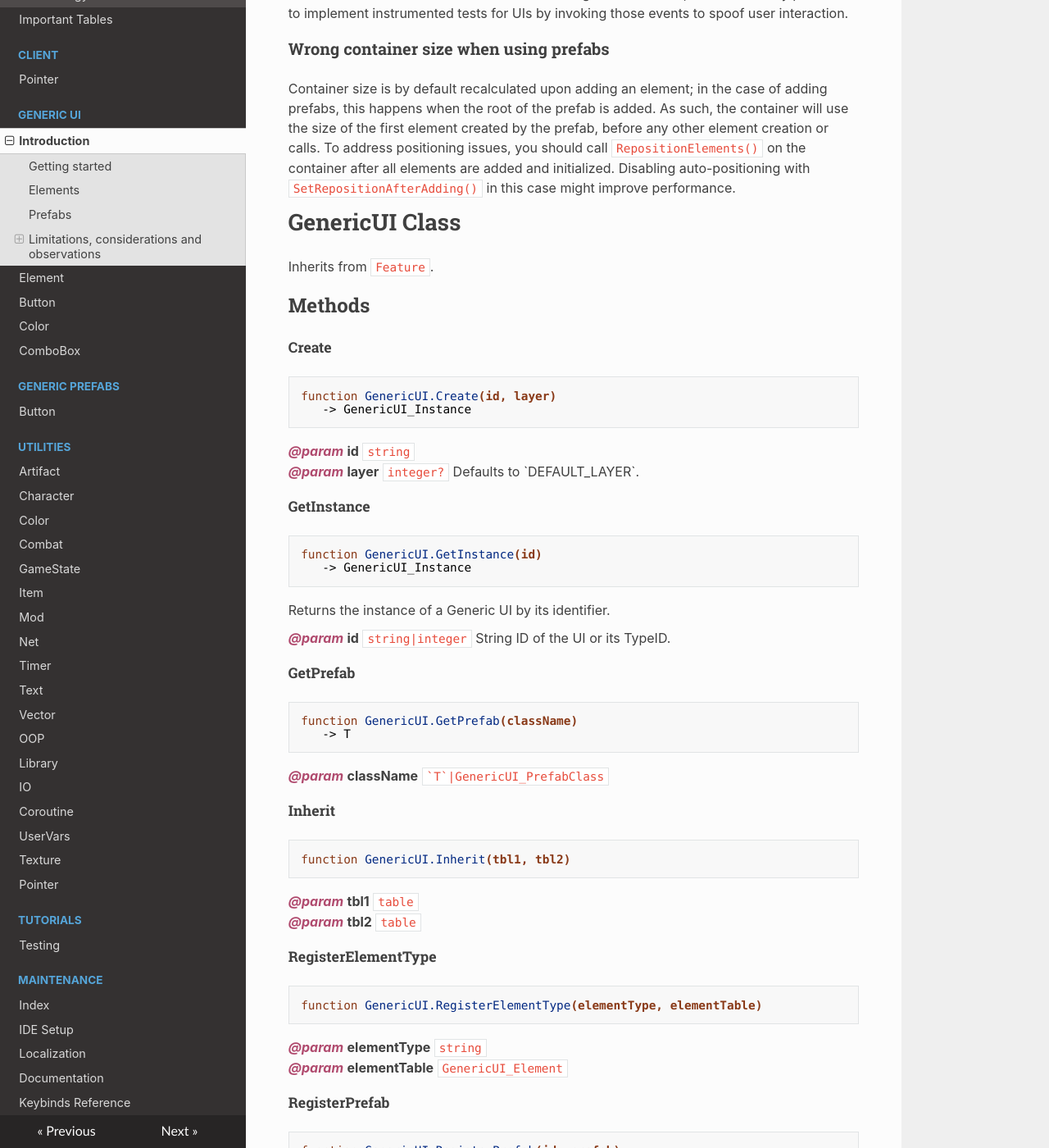
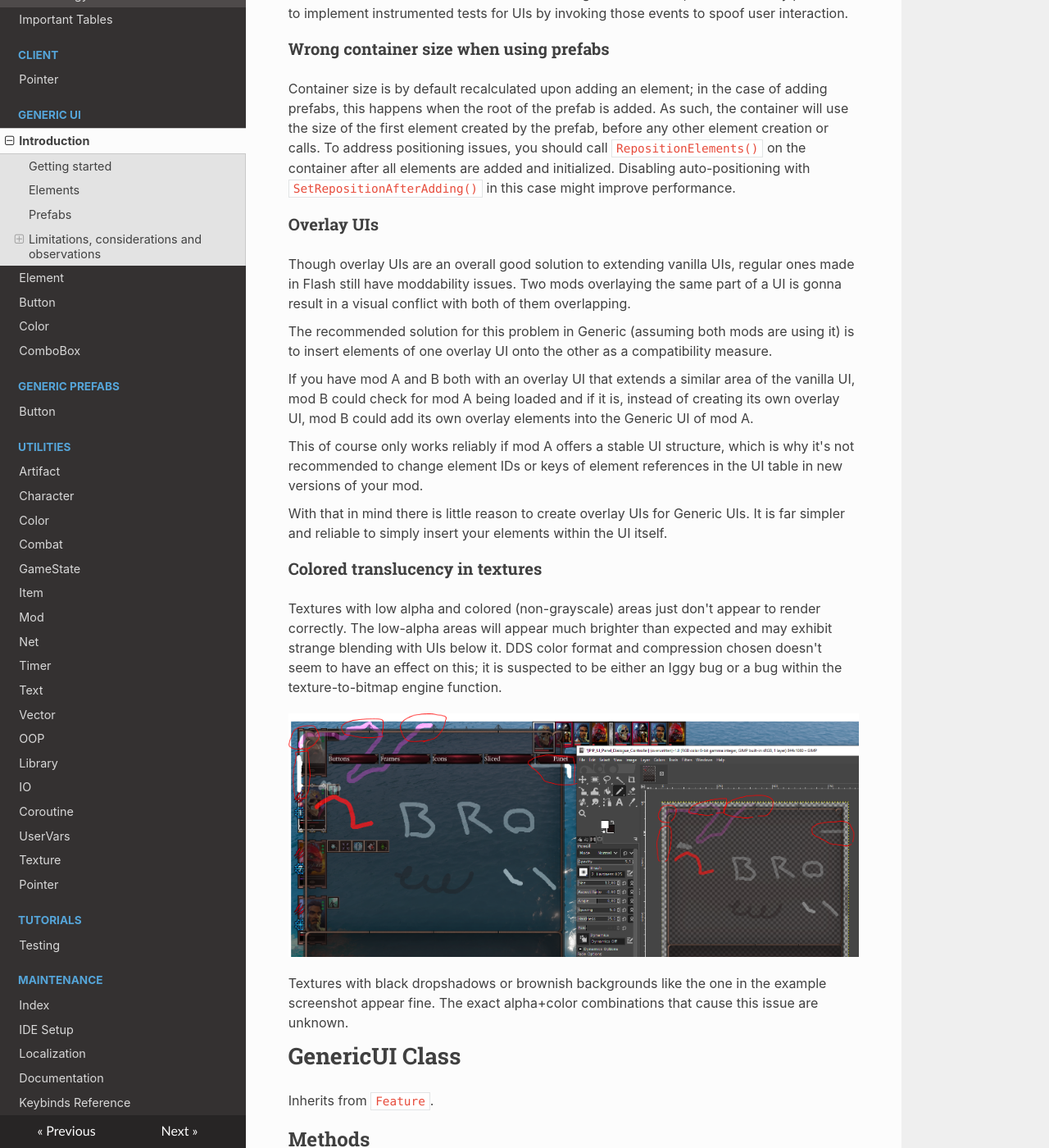
Before and after one commit to PinewoodPip/epip, an MkDocs documentation site: the page built from docs/Documentation/Client/UI/Generic/Introduction.md, in a window 1280 px wide and 1400 px high, scrolled down 5524 px. Shown: the whole window at 82% size. Built offline with MkDocs 1.6.1, drawn with Linux system fonts in a browser that asks for light colours; nearby versions of some CDN libraries.

Commit message:
Update Generic notes

```diff
--- a/docs/Documentation/Client/UI/Generic/Introduction.md
+++ b/docs/Documentation/Client/UI/Generic/Introduction.md
@@ -178,6 +178,24 @@ Since user interaction in Generic is driven through events in Lua, it's theoreti
 ### Wrong container size when using prefabs
 Container size is by default recalculated upon adding an element; in the case of adding prefabs, this happens when the root of the prefab is added. As such, the container will use the size of the first element created by the prefab, before any other element creation or calls. To address positioning issues, you should call `RepositionElements()` on the container after all elements are added and initialized. Disabling auto-positioning with `SetRepositionAfterAdding()` in this case might improve performance.
 
+### Overlay UIs
+Though overlay UIs are an overall good solution to extending vanilla UIs, regular ones made in Flash still have moddability issues. Two mods overlaying the same part of a UI is gonna result in a visual conflict with both of them overlapping.
+
+The recommended solution for this problem in Generic (assuming both mods are using it) is to insert elements of one overlay UI onto the other as a compatibility measure.
+
+If you have mod A and B both with an overlay UI that extends a similar area of the vanilla UI, mod B could check for mod A being loaded and if it is, instead of creating its own overlay UI, mod B could add its own overlay elements into the Generic UI of mod A.
+
+This of course only works reliably if mod A offers a stable UI structure, which is why it's not recommended to change element IDs or keys of element references in the UI table in new versions of your mod.
+
+With that in mind there is little reason to create overlay UIs for Generic UIs. It is far simpler and reliable to simply insert your elements within the UI itself.
+
+### Colored translucency in textures
+Textures with low alpha and colored (non-grayscale) areas just don't appear to render correctly. The low-alpha areas will appear much brighter than expected and may exhibit strange blending with UIs below it. DDS color format and compression chosen doesn't seem to have an effect on this; it is suspected to be either an Iggy bug or a bug within the texture-to-bitmap engine function.
+
+![Example of bugged translucency.](../../../../img/docs/generic/translucency.png)
+
+Textures with black dropshadows or brownish backgrounds like the one in the example screenshot appear fine. The exact alpha+color combinations that cause this issue are unknown.
+
 <doc class="GenericUI">
 
 # GenericUI Class
```
Also changed, not shown: docs/img/docs/generic/translucency.png (added).
